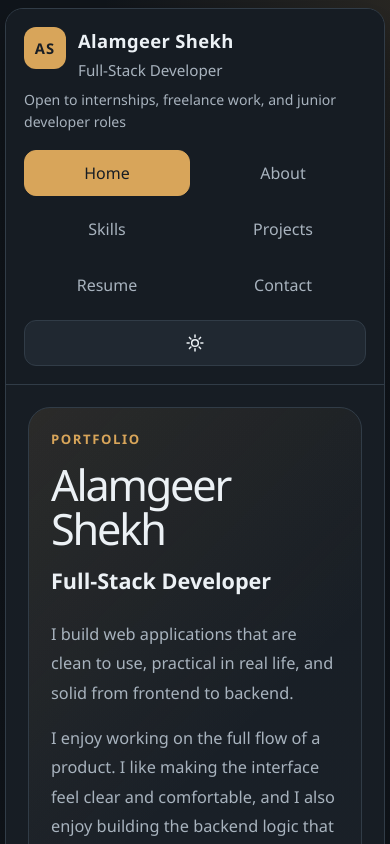
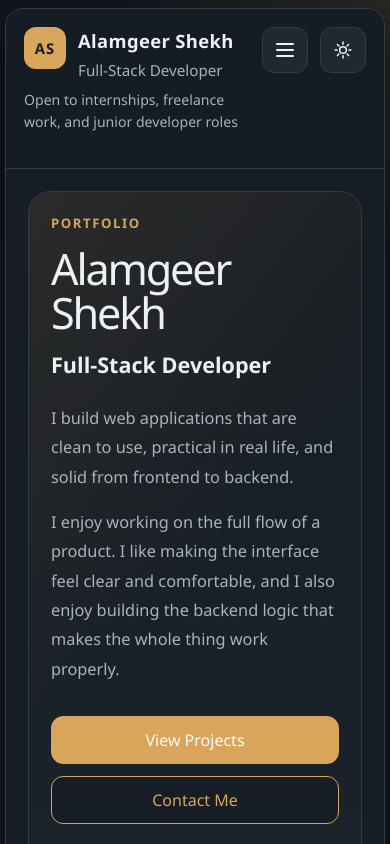
Before and after one commit to Alamgeer365/Portfolio, a React (Vite) app: page / in a window 390 px wide. Shown: the top 844 px of the page. Built offline with nearby package versions, Linux system fonts and the light colour scheme.

Commit message:
Improve responsive header layout

```diff
--- a/src/App.css
+++ b/src/App.css
@@ -75,9 +75,7 @@ button {
 }
 
 .site-header {
-  display: flex;
-  align-items: center;
-  justify-content: space-between;
+  display: grid;
   gap: 18px;
   padding: 24px 30px;
   border-bottom: 1px solid var(--border);
@@ -85,9 +83,17 @@ button {
   backdrop-filter: blur(10px);
 }
 
+.header-top {
+  display: flex;
+  align-items: flex-start;
+  justify-content: space-between;
+  gap: 20px;
+}
+
 .brand-block {
   display: grid;
   gap: 8px;
+  min-width: 0;
 }
 
 .brand-topline {
@@ -115,9 +121,15 @@ button {
 }
 
 .header-actions {
+  display: grid;
+  gap: 12px;
+}
+
+.header-controls {
   display: flex;
   align-items: center;
   gap: 12px;
+  flex: 0 0 auto;
 }
 
 .brand-name,
@@ -154,6 +166,29 @@ button {
   display: flex;
   flex-wrap: wrap;
   gap: 10px;
+}
+
+.menu-toggle {
+  display: none;
+  align-items: center;
+  justify-content: center;
+  flex-direction: column;
+  gap: 4px;
+  width: 46px;
+  height: 46px;
+  border: 1px solid var(--border);
+  border-radius: 12px;
+  background: var(--surface-soft);
+  color: var(--text);
+  cursor: pointer;
+}
+
+.menu-toggle span {
+  display: block;
+  width: 18px;
+  height: 2px;
+  border-radius: 999px;
+  background: currentColor;
 }
 
 .nav-item {
@@ -917,31 +952,53 @@ button {
   }
 
   .site-header {
-    flex-direction: column;
-    align-items: flex-start;
     padding: 18px;
   }
 
+  .header-top {
+    align-items: flex-start;
+  }
+
   .header-actions {
-    width: 100%;
-    align-items: stretch;
-    flex-direction: column;
+    display: grid;
+    gap: 14px;
   }
 
   .brand-topline {
     align-items: flex-start;
   }
 
+  .header-controls {
+    justify-content: flex-end;
+  }
+
+  .menu-toggle {
+    display: inline-flex;
+  }
+
   .main-nav {
+    display: none;
     width: 100%;
+    padding: 14px;
+    border: 1px solid var(--border);
+    border-radius: 18px;
+    background: var(--surface-soft);
+    grid-template-columns: 1fr;
+    gap: 10px;
+  }
+
+  .main-nav.menu-open {
+    display: grid;
   }
 
   .nav-item {
-    flex: 1 1 calc(50% - 10px);
+    width: 100%;
+    justify-content: flex-start;
+    padding: 12px 14px;
   }
 
-  .theme-toggle {
-    width: 100%;
+  .brand-block {
+    max-width: calc(100% - 120px);
   }
 
   .main-content {
--- a/src/components/Header.jsx
+++ b/src/components/Header.jsx
@@ -1,8 +1,23 @@
+import { useEffect, useState } from "react";
 import ThemeToggle from "./ThemeToggle";
 
 function Header({ currentPath, navigate, profile, routes, theme, toggleTheme }) {
+  const [isMenuOpen, setIsMenuOpen] = useState(false);
+
+  useEffect(() => {
+    const handleResize = () => {
+      if (window.innerWidth > 760) {
+        setIsMenuOpen(false);
+      }
+    };
+
+    window.addEventListener("resize", handleResize);
+    return () => window.removeEventListener("resize", handleResize);
+  }, []);
+
   return (
     <header className="site-header">
+      <div className="header-top">
         <div className="brand-block">
           <div className="brand-topline">
             <span className="brand-mark">AS</span>
@@ -14,21 +29,41 @@ function Header({ currentPath, navigate, profile, routes, theme, toggleTheme })
           <p className="brand-status">{profile.availability}</p>
         </div>
 
+        <div className="header-controls">
+          <button
+            type="button"
+            className="menu-toggle"
+            aria-label={isMenuOpen ? "Close navigation menu" : "Open navigation menu"}
+            aria-expanded={isMenuOpen}
+            onClick={() => setIsMenuOpen((currentValue) => !currentValue)}
+          >
+            <span />
+            <span />
+            <span />
+          </button>
+          <ThemeToggle theme={theme} toggleTheme={toggleTheme} />
+        </div>
+      </div>
+
       <div className="header-actions">
-        <nav className="main-nav" aria-label="Main Navigation">
+        <nav
+          className={isMenuOpen ? "main-nav menu-open" : "main-nav"}
+          aria-label="Main Navigation"
+        >
           {routes.map((route) => (
             <button
               key={route.path}
               type="button"
               className={currentPath === route.path ? "nav-item active" : "nav-item"}
-              onClick={() => navigate(route.path)}
+              onClick={() => {
+                setIsMenuOpen(false);
+                navigate(route.path);
+              }}
             >
               {route.label}
             </button>
           ))}
         </nav>
-
-        <ThemeToggle theme={theme} toggleTheme={toggleTheme} />
       </div>
     </header>
   );
```
Lines whose indentation alone changed are shown as unchanged.
